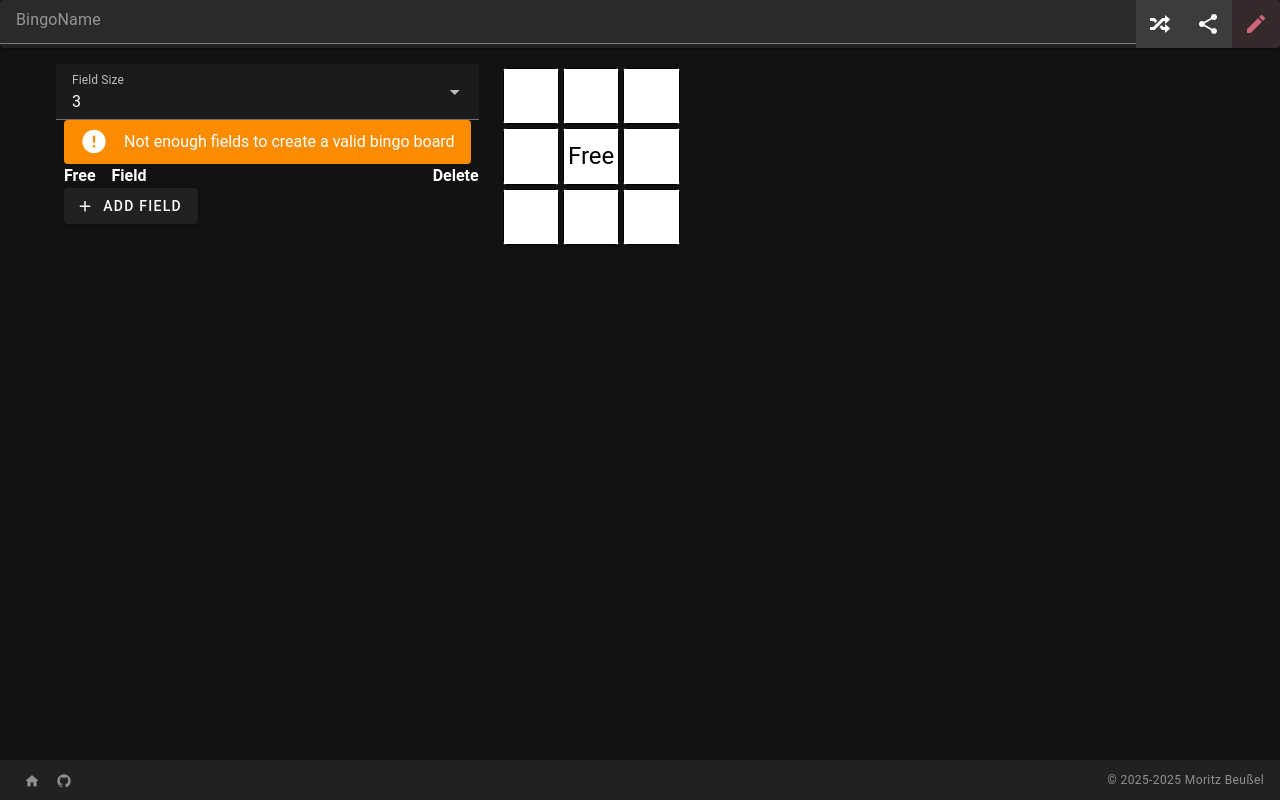
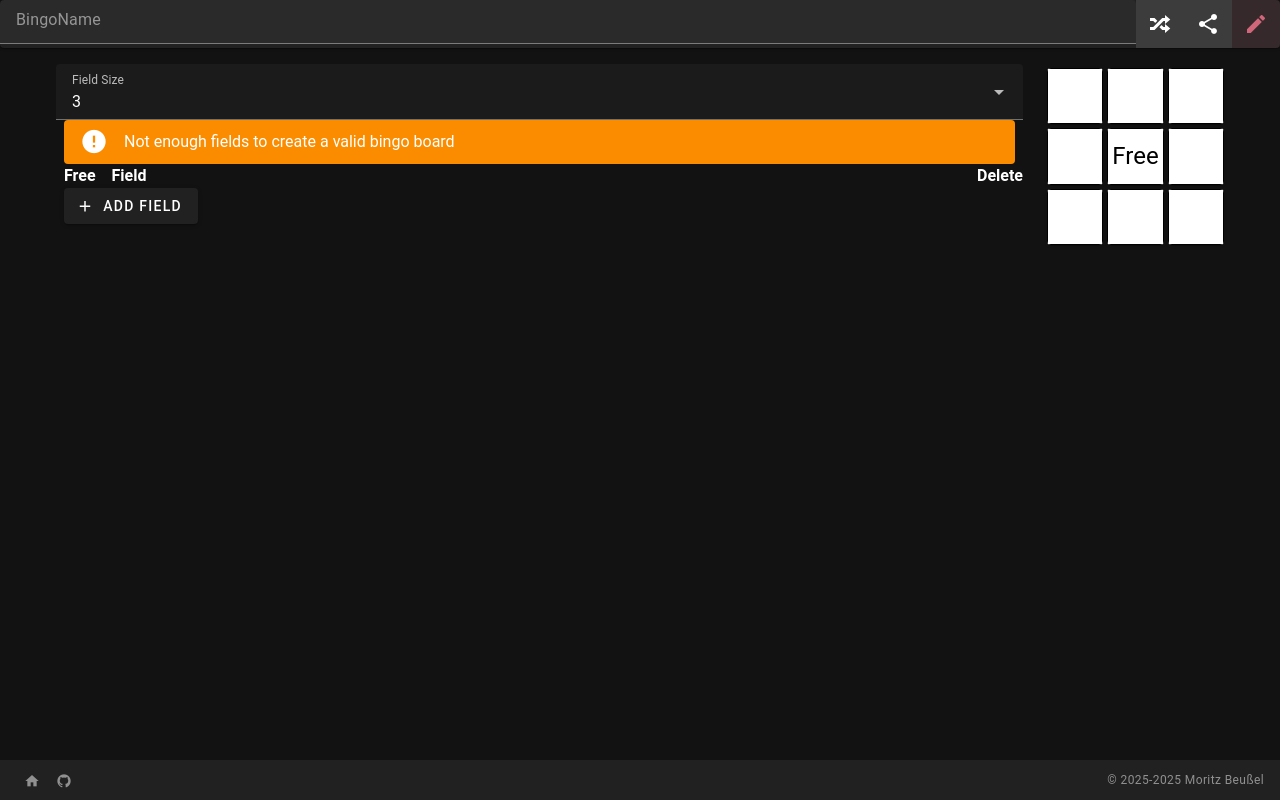
Before and after one commit to Deamon-Kid/Bingo, a Vue app: page / in a window 1280 px wide. Both pictures are taken after a click on the button 1256 px from the left and 24 px from the top of the page. Built offline with nearby package versions, Linux system fonts and the light colour scheme.

Commit message:
improved styling

```diff
--- a/src/pages/index.vue
+++ b/src/pages/index.vue
@@ -33,7 +33,7 @@
 	</v-card>
 	<v-container>
 		<v-row>
-			<v-col v-if="edit" xs="12" md="auto">
+			<v-col v-if="edit" xs="12" md="auto" class="edit flex-grow-1">
 				<v-select
 					v-if="edit"
 					v-model="bingo.size"
@@ -52,7 +52,7 @@
 				</v-alert>
 				<bingo-entry :modelValue="bingo.fields" />
 			</v-col>
-			<v-col xs="12" md="auto">
+			<v-col xs="12" md="auto" class="mx-auto flex-shrink-1">
 				<bingo-board
 					class="mx-auto"
 					:size="bingo.size"
@@ -116,4 +116,9 @@ watch(
 	{ deep: true }
 );
 </script>
-<style scoped></style>
+<style scoped>
+.edit {
+	max-height: var(--grid-size);
+	overflow-y: auto;
+}
+</style>
```
